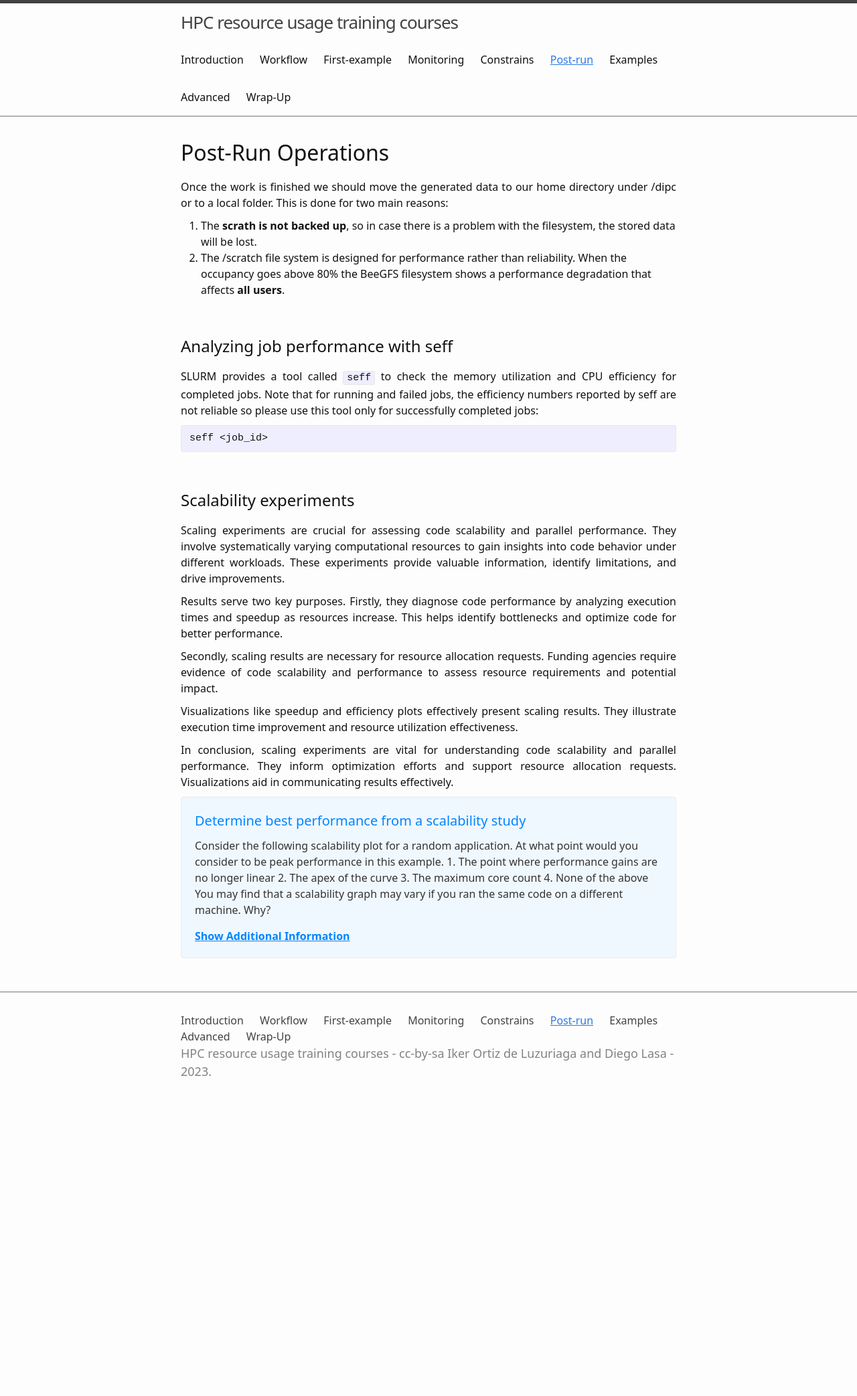
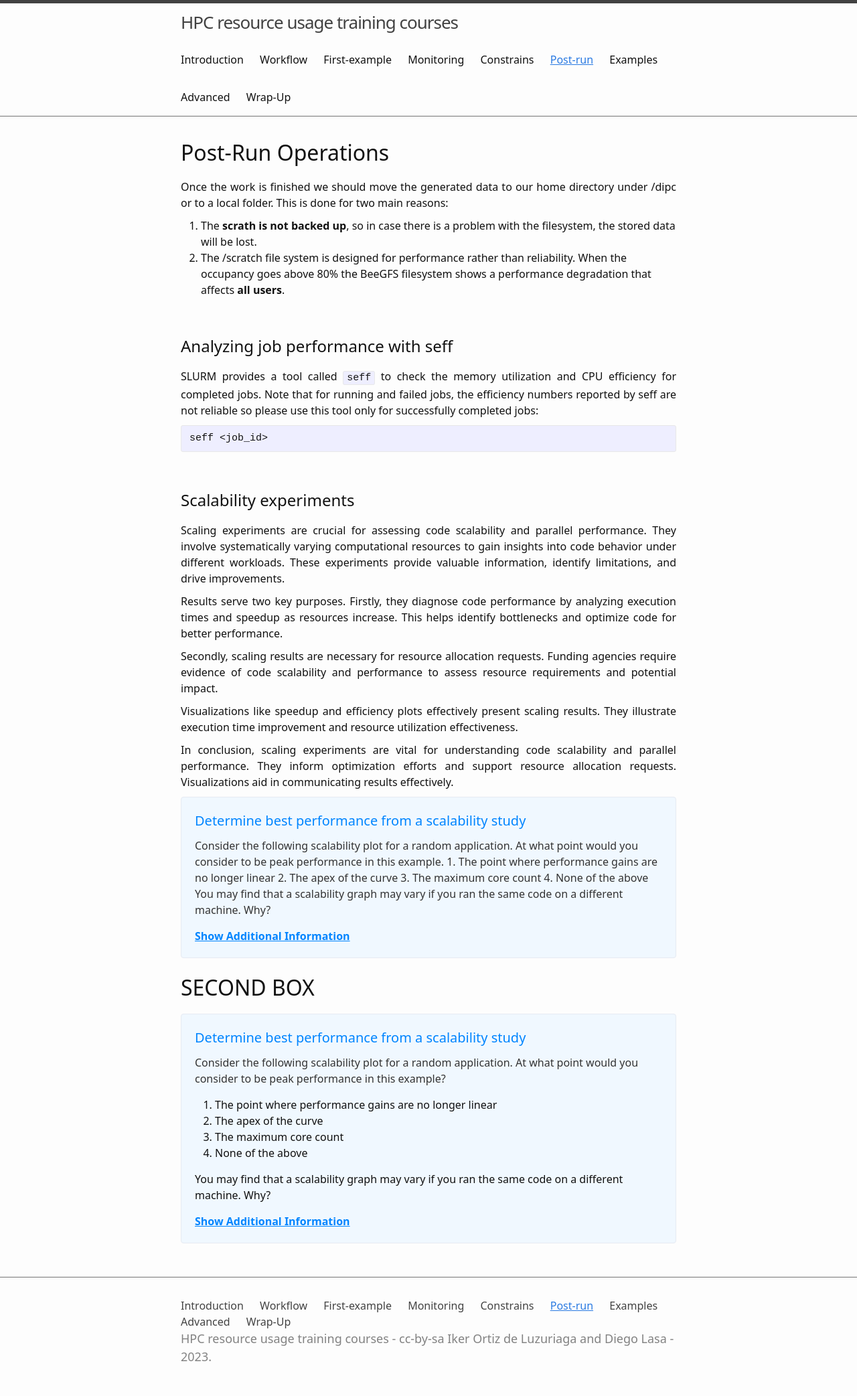
Before and after one commit to dipc-cc/slurm-training, a Jekyll site: the page built from 6_postrun.md, in a window 1280 px wide. Shown: the whole page at 67% size. Built offline with Jekyll 4.4.1, drawn with Linux system fonts in a browser that asks for light colours; some web fonts are replaced; before the commit the page ends 1659 px from its top, so only the background shows below that.

Commit message:
Fixing info box to 6.lesson

```diff
--- a/6_postrun.md
+++ b/6_postrun.md
@@ -119,3 +119,81 @@ You may find that a scalability graph may vary if you ran the same code on a dif
     this.textContent = (additionalInfo.style.display === 'none') ? 'Show Additional Information' : 'Hide Additional Information';
   });
 </script>
+
+
+
+
+# SECOND BOX
+
+<style>
+  .info-box {
+    background-color: #f0f8ff;
+    padding: 20px;
+    border: 1px solid #e6eaf2;
+    border-radius: 4px;
+    margin-bottom: 20px;
+  }
+
+  .info-box h3 {
+    font-size: 20px;
+    margin-bottom: 10px;
+    color: #0085ff;
+  }
+
+  .info-box p {
+    font-size: 16px;
+    line-height: 1.5;
+    color: #333;
+  }
+
+  .info-box .additional-info {
+    margin-top: 20px;
+    padding: 10px;
+    background-color: #f9f9f9;
+    border: 1px solid #e6eaf2;
+    border-radius: 4px;
+    display: none; /* Collapsed by default */
+  }
+
+  .info-box .additional-info-toggle {
+    cursor: pointer;
+    color: #0085ff;
+    font-weight: bold;
+    text-decoration: underline;
+  }
+</style>
+
+<div class="info-box">
+  <h3>Determine best performance from a scalability study</h3>
+  <p>
+    Consider the following scalability plot for a random application.
+
+    At what point would you consider to be peak performance in this example?
+
+    <ol>
+      <li>The point where performance gains are no longer linear</li>
+      <li>The apex of the curve</li>
+      <li>The maximum core count</li>
+      <li>None of the above</li>
+    </ol>
+
+    You may find that a scalability graph may vary if you ran the same code on a different machine. Why?
+  </p>
+  <div class="additional-info-toggle">Show Additional Information</div>
+  <div class="additional-info">
+    <h3>Additional Information</h3>
+    <p>
+      In response to option #4, if you produce scalability studies on different machines, they will be different because of the varying setups and hardware configurations of the machines. It is highly unlikely to obtain two identical scalability studies, but they may agree to some extent.
+    </p>
+  </div>
+</div>
+
+<script>
+  var additionalInfoToggle = document.querySelector('.additional-info-toggle');
+  var additionalInfo = document.querySelector('.additional-info');
+
+  additionalInfoToggle.addEventListener('click', function() {
+    additionalInfo.style.display = (additionalInfo.style.display === 'none') ? 'block' : 'none';
+    this.textContent = (additionalInfo.style.display === 'none') ? 'Show Additional Information' : 'Hide Additional Information';
+  });
+</script>
```
